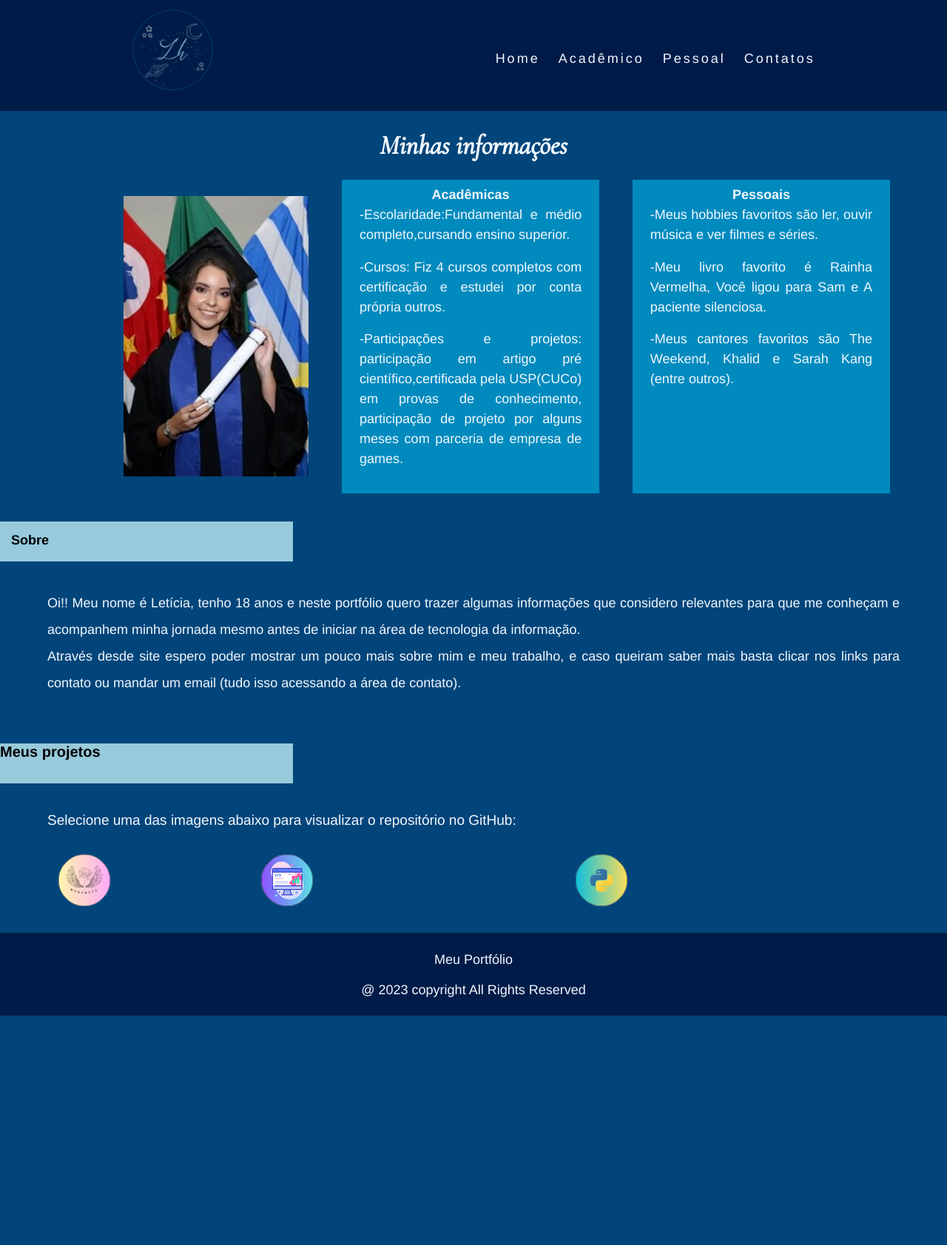
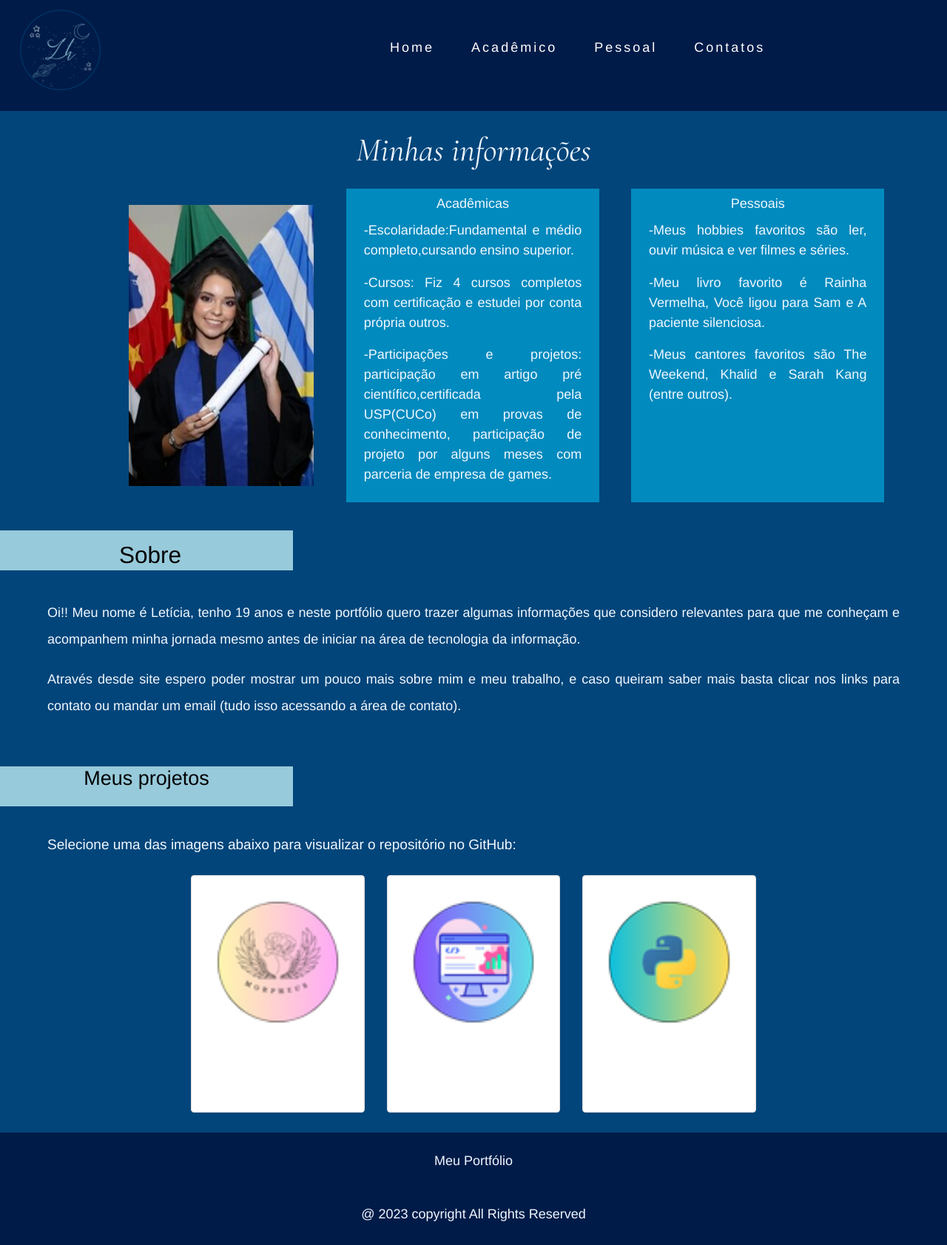
Before and after one commit to leticiacarvalho04/Portfolio_DD, a Flask app: page / in a window 1280 px wide. Shown: the whole page at 74% size. Before the commit the page ends 1373 px from the top, so only its background shows below. Run offline with Flask 3, Linux system fonts and the light colour scheme; some libraries are stand-ins or nearby versions.

Commit message:
arrumando a navbar e colocando cards na home

```diff
--- a/src/api/static/css/style.css
+++ b/src/api/static/css/style.css
@@ -10,7 +10,7 @@
 }
 
 a{
-    color: aliceblue;
+    color: white !important;
     text-decoration: none;
     transition: 0.3s;
 }
@@ -28,36 +28,41 @@ a.hoover{
 }
 
 nav{
-    display: flex;
-    justify-content: space-around;
-    align-items: center;
+    display: flex !important;
     background: #001B48;
-    margin-left: 0 auto;
+    flex-direction: row;
+    max-width: 100vw;
+}
+
+div.copyrigtht{
+    display: flex !important;
+    background: #001B48 !important;
 }
 
 nav .logo{
     display: flex;
+    justify-content: left;
     align-items: left;
-    margin-left: 0 auto;
     margin-top: 1%;
+    margin-left: 2%;
 }
 
 .nav-list{
     list-style: none;
-    display: flex;
+    display: flex !important;
+    margin-top: 4%;
+    max-width: 100vw !important;
+    margin-left: auto;
 }
 
 .nav-list li{
-    letter-spacing: 3px;
-    margin-left: 25px;
-    margin-top: 8%;
+    letter-spacing: 3px !important;
+    justify-content: right !important;
+    position: relative !important;
+    margin-right: 50px !important;
 }
 
-.nav-list li {
-    position: relative;
-  }
-
-  .nav-list li::after {
+  /*.nav-list li::after {
     content: '';
     position: absolute;
     left: 0;
@@ -70,7 +75,7 @@ nav .logo{
 
   .nav-list li:hover::after {
     width: 100%;
-  }
+  }*/
 
 .mobile-menu {
     display: none;
@@ -87,7 +92,7 @@ nav .logo{
 
 @media (max-width: 600px) {
     .nav-list {
-        position: fixed;
+        position: fixed !important;
         top: 0;
         bottom: 0;
         right: 0;
@@ -105,9 +110,8 @@ nav .logo{
     .nav-list li {
       width: 45vw;
       line-height: 250%;
-      margin-left: 0px;
       opacity: 0;
-      margin-bottom: 2px; /* Ajuste o valor de margin-bottom conforme necessário */
+      margin-bottom: 2px;
     }
     .mobile-menu {
       position: absolute;
@@ -117,8 +121,8 @@ nav .logo{
       z-index: 9999;
     }
     .logo {
-      position: absolute;
-      display: block;
+      position: absolute !important;
+      display: block !important;
       left: 5vw;
       top: 1.5vh;
     }
@@ -190,7 +194,7 @@ h2{
 footer#rodape{
     background-color: #001B48;
     color: aliceblue;
-    height: 112px;
+    height: 19%;
     padding-top: 2%;
 }
 
@@ -198,20 +202,3 @@ footer#rodape{
   background-color: #02457A;
   height: 0 auto;
 }
-
-/* Responsividade */
-
-/* Estilos para telas menores */
-@media (max-width: 600px) {
-    /**/
-}
-
-  /* Estilos para telas médias */
-@media (min-width: 601px) and (max-width: 1024px) {
-    /**/
-}
-
-  /* Estilos para telas maiores */
-@media (min-width: 1025px) {
-    /**/
-}
--- a/src/api/templates/base.htm
+++ b/src/api/templates/base.htm
@@ -49,7 +49,7 @@
   <footer id="rodape">
     <p class="palign">Meu Portfólio</p>
     <br>
-    <div align="center">
+    <div class="copyright" align="center">
       @ 2023 copyright All Rights Reserved
     </div>
   </footer>
--- a/src/api/templates/index.htm
+++ b/src/api/templates/index.htm
@@ -1,6 +1,7 @@
 {% extends "base.htm" %}
 
 {% block content %}
+<link rel="stylesheet" href="../static/css/index.css">
 <main>
     <div class="titulo1"><h1>Minhas informações</h1></div>
 
@@ -34,7 +35,7 @@
     </div>
 
     <div class="descricao">
-        <p>Oi!! Meu nome é Letícia, tenho 18 anos e neste portfólio quero trazer algumas informações que considero relevantes para que me conheçam e acompanhem minha jornada mesmo antes de iniciar na área de tecnologia da informação.</p>
+        <p>Oi!! Meu nome é Letícia, tenho 19 anos e neste portfólio quero trazer algumas informações que considero relevantes para que me conheçam e acompanhem minha jornada mesmo antes de iniciar na área de tecnologia da informação.</p>
 
         <p>Através desde site espero poder mostrar um pouco mais sobre mim e meu trabalho, e caso queiram saber mais basta clicar nos links para contato ou mandar um email (tudo isso acessando a área de contato).</p>
     </div>
@@ -47,12 +48,44 @@
 
     <br>
 
-    <div class="projetos">
-        <a class="api" href="https://github.com/Equipe-01-DSM-2023/API-2023.1" target="_blank"><img src="../static/img/api.png"></a>
-        <a class="dev" href="https://github.com/leticiacarvalho04/Dev-Web-1-Sem" target="_blank"><img src="../static/img/devweb.png"></a>
-        <a class="py" href="https://github.com/leticiacarvalho04/Algoritmo-e-Logica-de-Programacao" target="_blank"><img src="../static/img/py.png"></a>
+    <link href="https://stackpath.bootstrapcdn.com/bootstrap/4.5.2/css/bootstrap.min.css" rel="stylesheet">
+
+    <div class="container">
+        <div class="row">
+            <div class="col-md-4">
+                <div class="card">
+                    <a href="https://github.com/Equipe-01-DSM-2023/API-2023.1" target="_blank">
+                        <img src="../static/img/api.png" class="card-img-top" alt="API Project">
+                        <div class="card-body">
+                            <h5 class="card-title">Nome do Projeto 1</h5>
+                        </div>
+                    </a>
+                </div>
+            </div>
+
+            <div class="col-md-4">
+                <div class="card">
+                    <a href="https://github.com/leticiacarvalho04/Dev-Web-1-Sem" target="_blank">
+                        <img src="../static/img/devweb.png" class="card-img-top" alt="Dev Web Project">
+                        <div class="card-body">
+                            <h5 class="card-title">Nome do Projeto 2</h5>
+                        </div>
+                    </a>
+                </div>
+            </div>
+
+            <div class="col-md-4">
+                <div class="card">
+                    <a href="https://github.com/leticiacarvalho04/Algoritmo-e-Logica-de-Programacao" target="_blank">
+                        <img src="../static/img/py.png" class="card-img-top" alt="Python Project">
+                        <div class="card-body">
+                            <h5 class="card-title">Nome do Projeto 3</h5>
+                        </div>
+                    </a>
+                </div>
+            </div>
+        </div>
     </div>
-
 </main>
 
 
```
